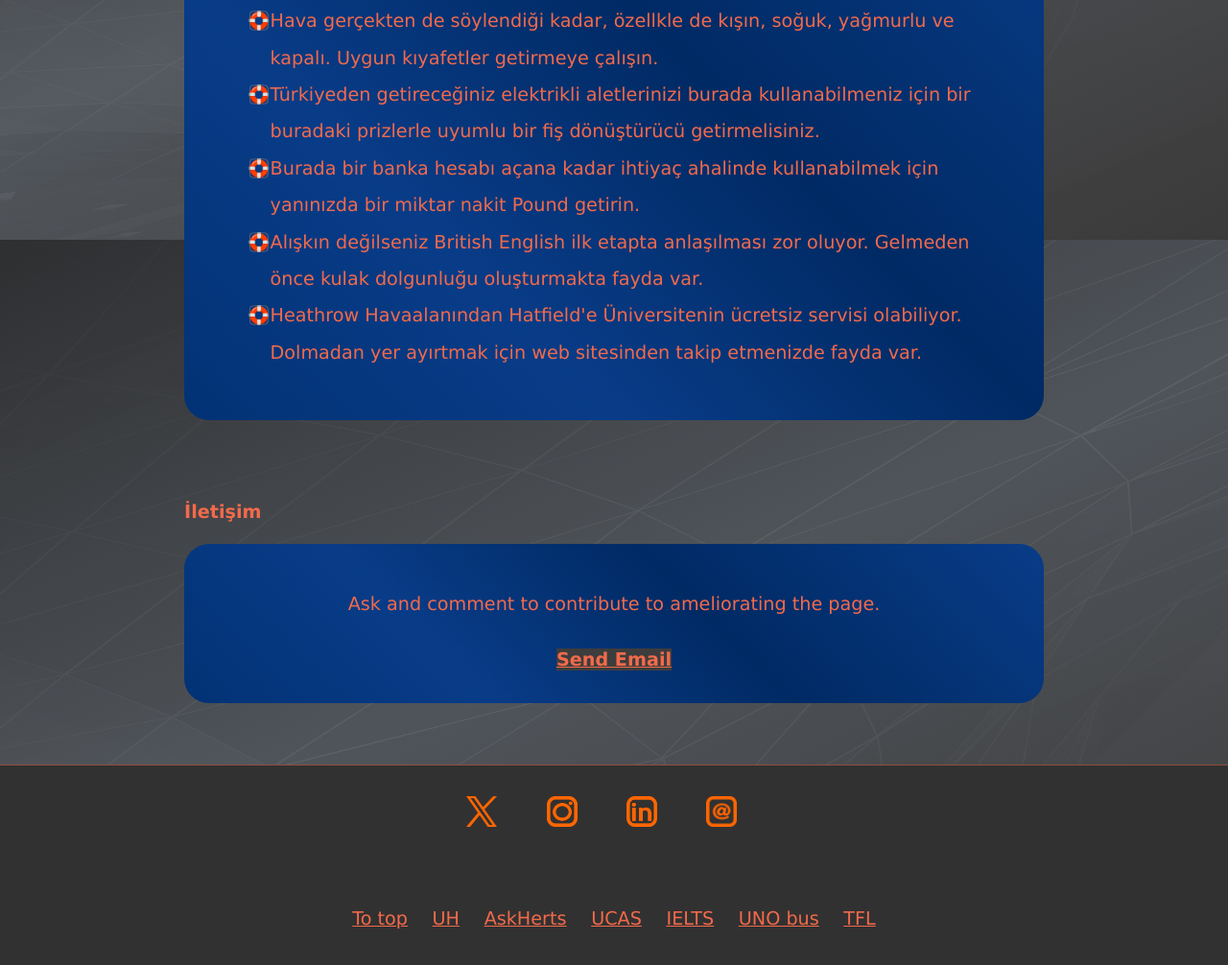
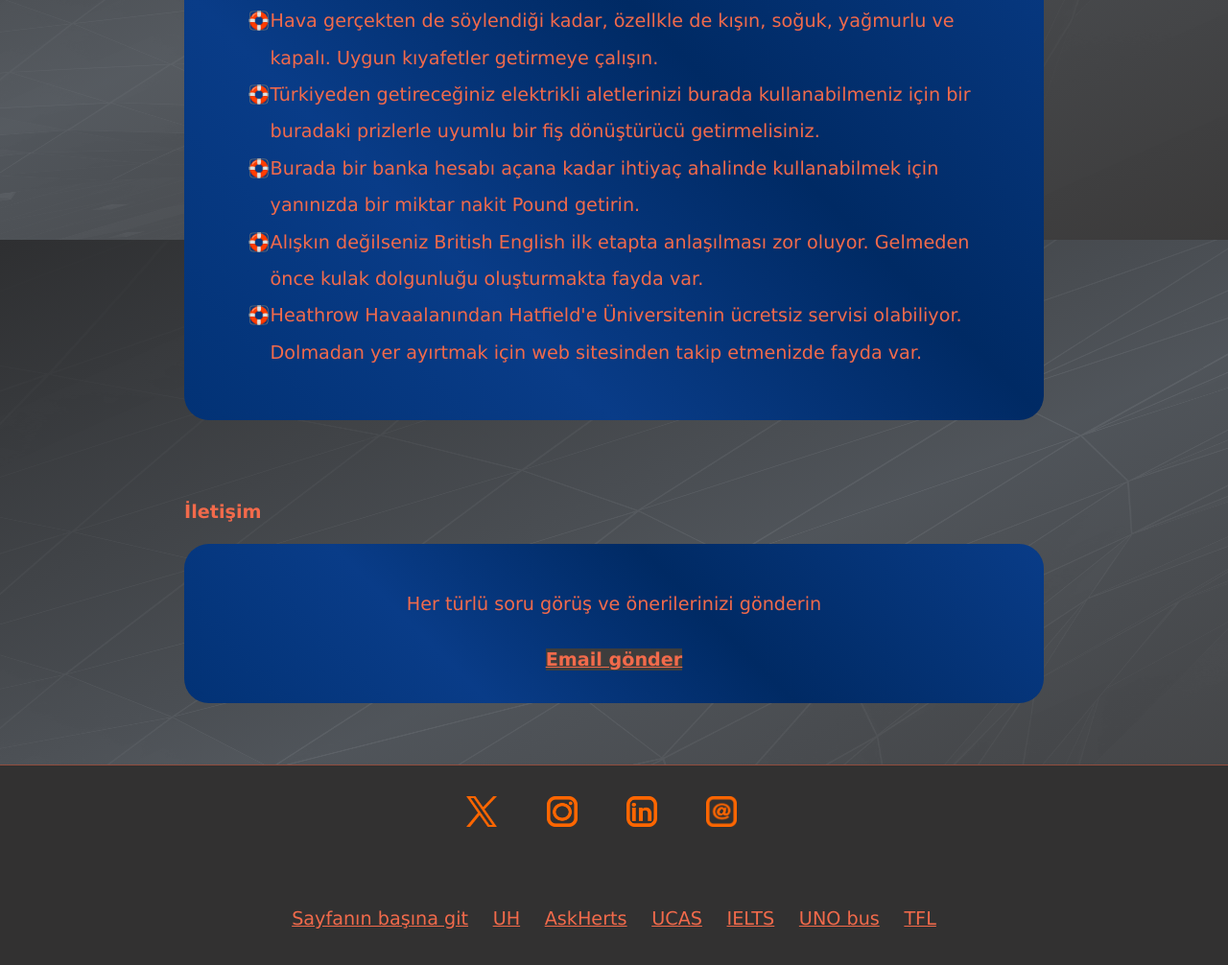
Before and after one commit to MintyMind/scratch, a plain HTML site: page index.html in a window 1280 px wide. Shown: the part 10950-11956 px from the top of the page at 96% size. Drawn offline with Linux system fonts and the light colour scheme.

Commit message:
Update index.html

```diff
--- a/index.html
+++ b/index.html
@@ -211,9 +211,9 @@
 
                 <div class="communication_group" id="email_group">
                     <p>
-                    Ask and comment to contribute to ameliorating the page.
+                    Her türlü soru görüş ve önerilerinizi gönderin
                     </p>
-                    <h6 class="subheading"><a style="background-color: rgb(61, 61, 61);" href="mailto:mete_ylmaz@yahoo.com">Send Email</a></h6>
+                    <h6 class="subheading"><a style="background-color: rgb(61, 61, 61);" href="mailto:mete_ylmaz@yahoo.com">Email gönder</a></h6>
 
                 </div>
             </div>
@@ -231,7 +231,7 @@
             <li class="social_icon"><a href="mailto:mete_ylmaz@yahoo.com"><img class="logo_img" src="images/email.png" alt="email_logo"></a></li>
         </ul>
         <ul class="footer_list" id="link_list">
-            <li class="link_item"><a href="#heading_general">To top</a></li>
+            <li class="link_item"><a href="#heading_general">Sayfanın başına git</a></li>
             <li class="link_item"><a href="https://www.herts.ac.uk">UH</a></li>
             <li class="link_item"><a href="https://ask.herts.ac.uk">AskHerts</a></li>
             <li class="link_item"><a href="https://www.ucas.com">UCAS</a></li>
@@ -239,7 +239,7 @@
             <li class="link_item"><a href="https://www.unobus.info">UNO bus</a></li>
             <li class="link_item"><a href="https://tfl.gov.uk">TFL</a></li>
         </ul>
-        <div class="footer_list" id="update">Last update: 2024</div>
+        <div class="footer_list" id="update">Last update: 2025</div>
     </div>
     <script src = ''></script>
 </body>
```
